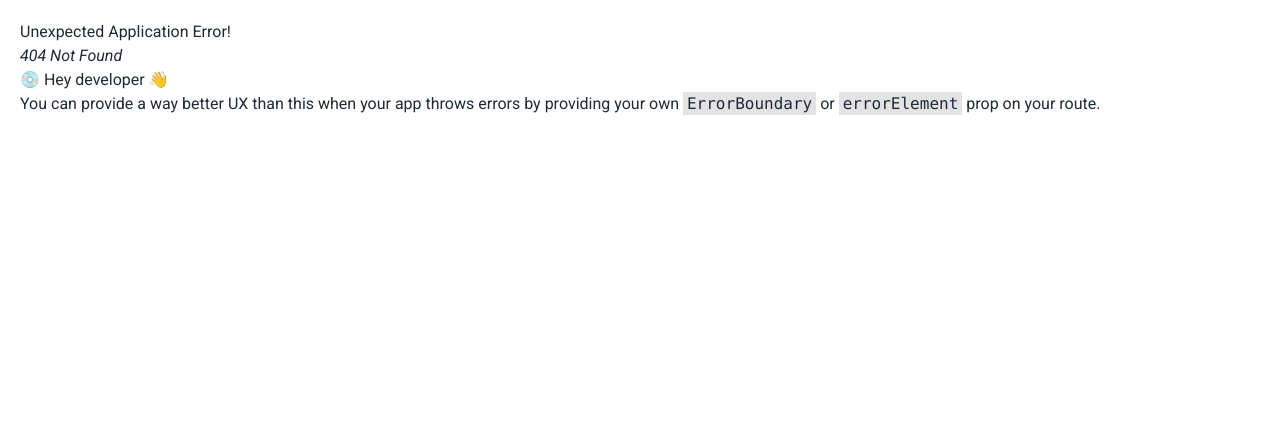
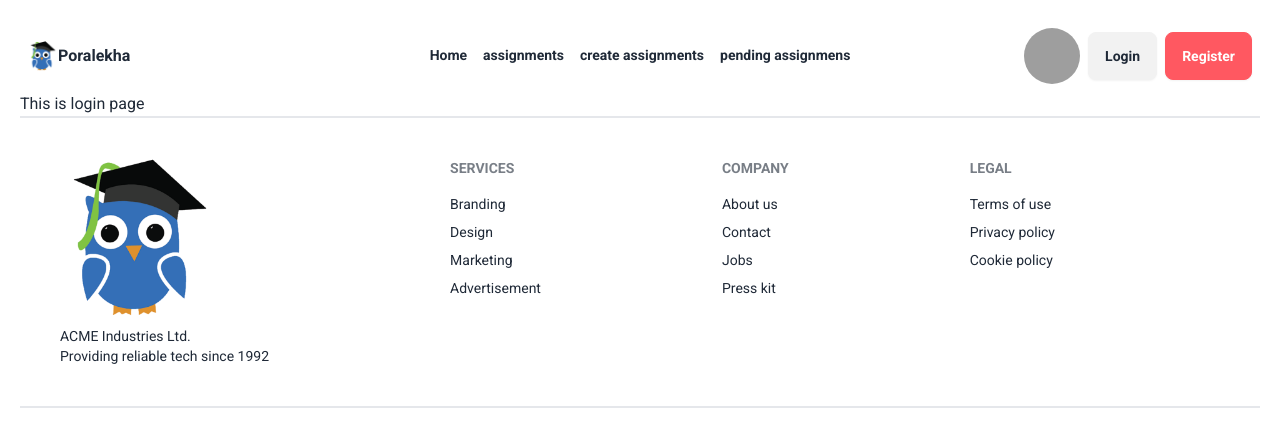
Before and after one commit to OMI786I/reset-assignment-11, a React (Vite) app: page /login in a window 1280 px wide. Before the commit this address had no page. Shown: the top 446 px of the page. Built offline with nearby package versions, Linux system fonts and the light colour scheme; grey boxes are pictures that could not be loaded.

Commit message:
installed firebase and getting started with creating login and register page

```diff
--- a/package.json
+++ b/package.json
@@ -10,6 +10,7 @@
     "preview": "vite preview"
   },
   "dependencies": {
+    "firebase": "^10.12.3",
     "react": "^18.3.1",
     "react-dom": "^18.3.1",
     "react-router-dom": "^6.24.1"
--- a/src/Components/Navbar.jsx
+++ b/src/Components/Navbar.jsx
@@ -69,8 +69,12 @@ const Navbar = () => {
               <img src="https://img.daisyui.com/images/stock/photo-1534528741775-53994a69daeb.jpg" />
             </div>
           </div>
-          <a className="btn btn-error text-white">Register </a>
-          <a className="btn">Login</a>
+          <Link to="login">
+            <button className="btn">Login</button>
+          </Link>
+          <Link to="register">
+            <button className="btn btn-error text-white">Register </button>
+          </Link>
         </div>
       </div>
     </div>
--- /dev/null
+++ b/src/Firebase/Login.jsx
@@ -0,0 +1,5 @@
+const Login = () => {
+  return <div>This is login page</div>;
+};
+
+export default Login;
--- /dev/null
+++ b/src/Firebase/Register.jsx
@@ -0,0 +1,5 @@
+const Register = () => {
+  return <div>This is register page</div>;
+};
+
+export default Register;
--- /dev/null
+++ b/src/Firebase/firebase.config.js
@@ -0,0 +1,18 @@
+// Import the functions you need from the SDKs you need
+import { initializeApp } from "firebase/app";
+// TODO: Add SDKs for Firebase products that you want to use
+// https://firebase.google.com/docs/web/setup#available-libraries
+
+// Your web app's Firebase configuration
+const firebaseConfig = {
+  apiKey: import.meta.env.VITE_API_KEY,
+  authDomain: import.meta.env.VITE_AUTHDOMAIN,
+  projectId: import.meta.env.VITE_PROJECTID,
+  storageBucket: import.meta.env.VITE_STORAGEBUCKET,
+  messagingSenderId: import.meta.env.VITE_MESSAGINGSENDERID,
+  appId: import.meta.env.VITE_APPID,
+};
+
+// Initialize Firebase
+const app = initializeApp(firebaseConfig);
+export default app;
```
Also changed, not shown: src/main.jsx (+10 -0 lines), 1 other file (tests, documents, lock files or other folders).
